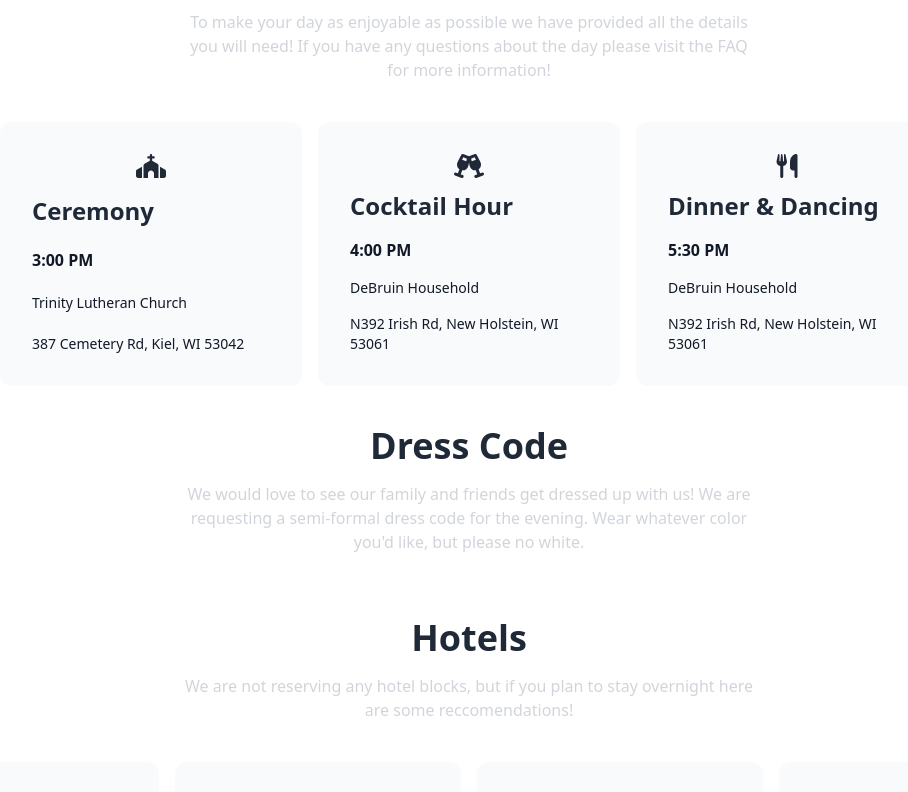
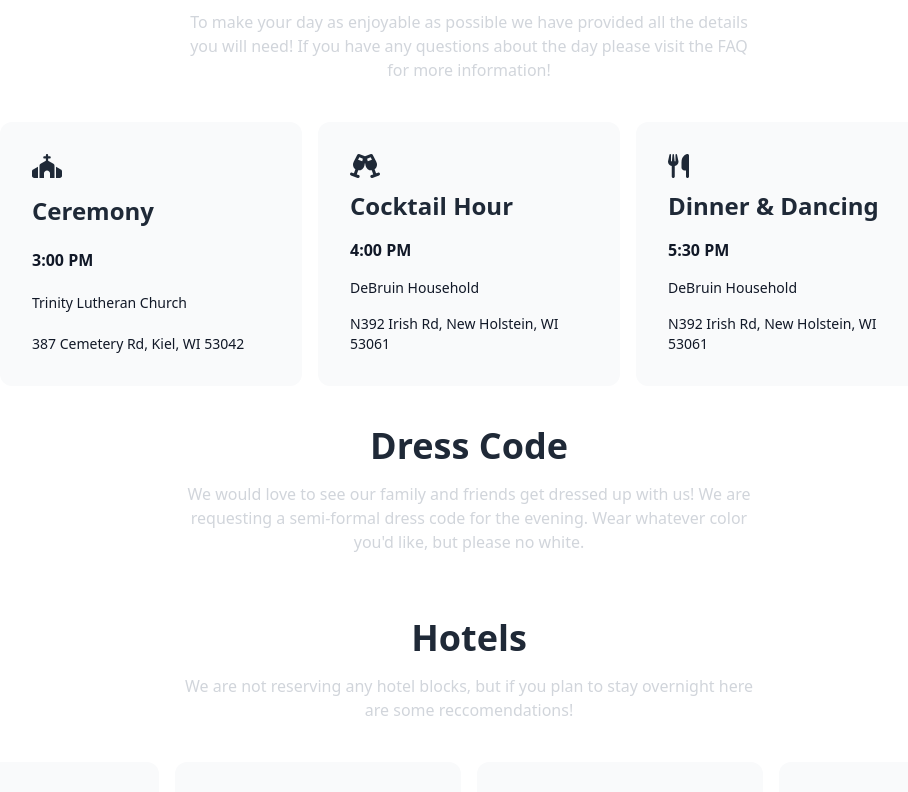
Before and after one commit to dolimight/wkjochman-rewrite, a React (Vite) app: page / in a window 1280 px wide. Shown: the part 3000-3792 px from the top of the page, without its empty margins (175-1083 px from the left). Built offline with nearby package versions, Linux system fonts and the light colour scheme.

Commit message:
Update Details.tsx

```diff
--- a/src/components/Details.tsx
+++ b/src/components/Details.tsx
@@ -107,7 +107,7 @@ const Card: FC<CardProps> = ({
 }) => {
   return (
     <motion.div
-      className="m-2 flex flex-col justify-between rounded-xl bg-gray-50 p-4 text-center sm:p-6 lg:w-1/4 lg:p-8 lg:text-left"
+      className="m-2 flex flex-col justify-between rounded-xl bg-gray-50 p-4 text-center sm:p-6 lg:w-1/4 lg:items-start lg:p-8 lg:text-left"
       initial={{ y: 100, opacity: 0 }}
       whileInView={{ y: 0, opacity: 1 }}
       transition={{ duration: 0.5, delay: (index ?? 0) * 0.25 }}
```
